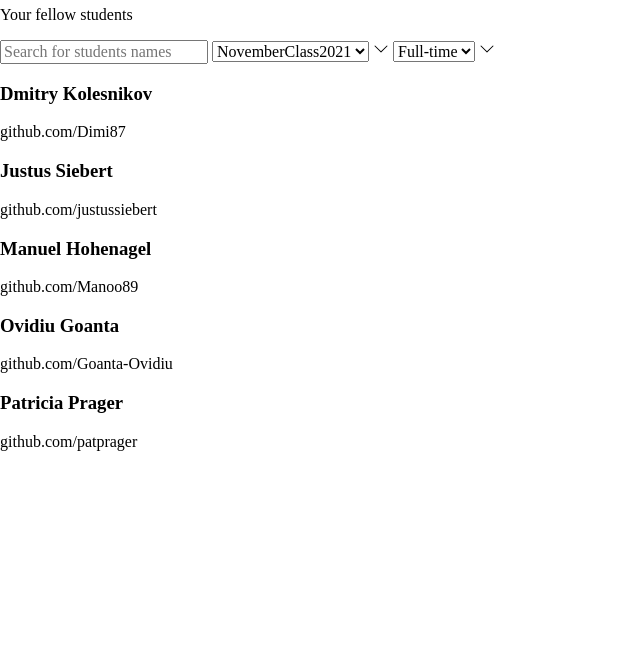
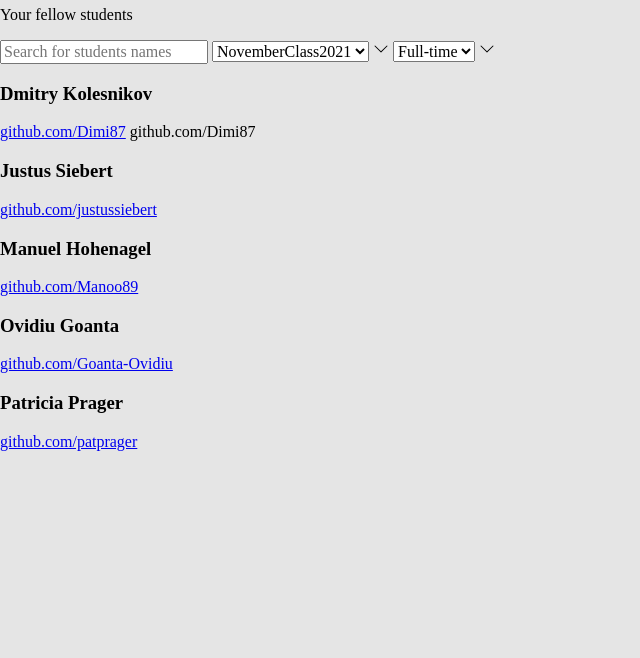
Before and after one commit to DominiqueCzok/Krulikka-checkpoint-web-dev-foundation, a plain HTML site: page index.html in a window 1280 px wide. Shown: the part 142-800 px from the top of the page, without its empty margins (0-640 px from the left). Drawn offline with nearby package versions, Linux system fonts and the light colour scheme.

Commit message:
added anchor email

```diff
--- a/index.html
+++ b/index.html
@@ -57,19 +57,20 @@
 
 
 <h3>Dmitry Kolesnikov</h3>
+<a href="https://github.com/Dimi87">github.com/Dimi87</a>
 github.com/Dimi87
 
 <h3>Justus Siebert</h3>
-github.com/justussiebert
+<a href="https://github.com/justussiebert">github.com/justussiebert</a>
 
 <h3>Manuel Hohenagel</h3>
-github.com/Manoo89
+<a href="https://github.com/Manoo89">github.com/Manoo89</a>
 
 <h3>Ovidiu Goanta</h3>
-github.com/Goanta-Ovidiu
+<a href="https://github.com/Goanta-Ovidiu">github.com/Goanta-Ovidiu</a>
 
 <h3>Patricia Prager</h3>
-github.com/patprager
+<a href="https://github.com/patprager">github.com/patprager</a>
 
 
 </body>
--- a/style.css
+++ b/style.css
@@ -0,0 +1,9 @@
+*,
+::before,
+::after {
+  box-sizing: border-box;
+}
+
+html {
+    background-color: #e5e5e5;
+}
```
